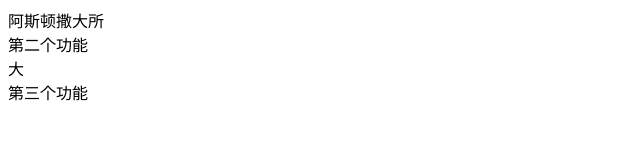
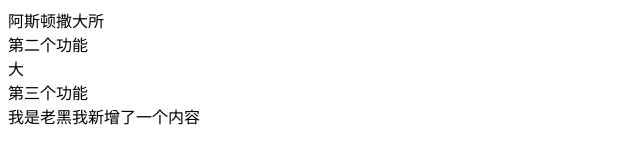
Before and after one commit to smithzhanghui/myproject, a plain HTML site: page index.html in a window 1280 px wide. Shown: the whole page, without its empty margins (0-640 px from the left). Drawn offline with Linux system fonts and the light colour scheme.

Commit message:
我是老黑新增了一个功能

```diff
--- a/index.html
+++ b/index.html
@@ -11,5 +11,6 @@
     <div>第二个功能</div>
     <div>大</div>
     <div>第三个功能</div>
+    <div>我是老黑我新增了一个内容</div>
 </body>
 </html>
```
